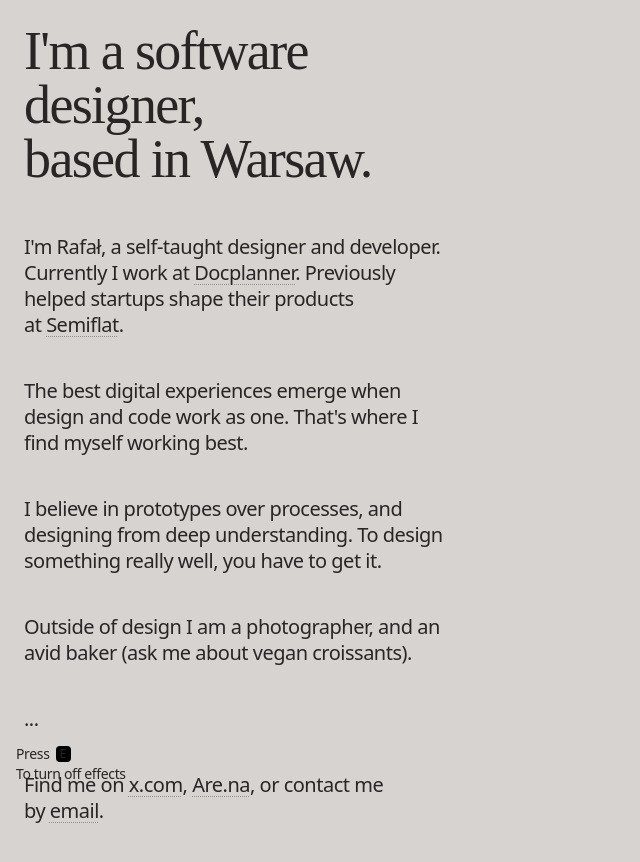
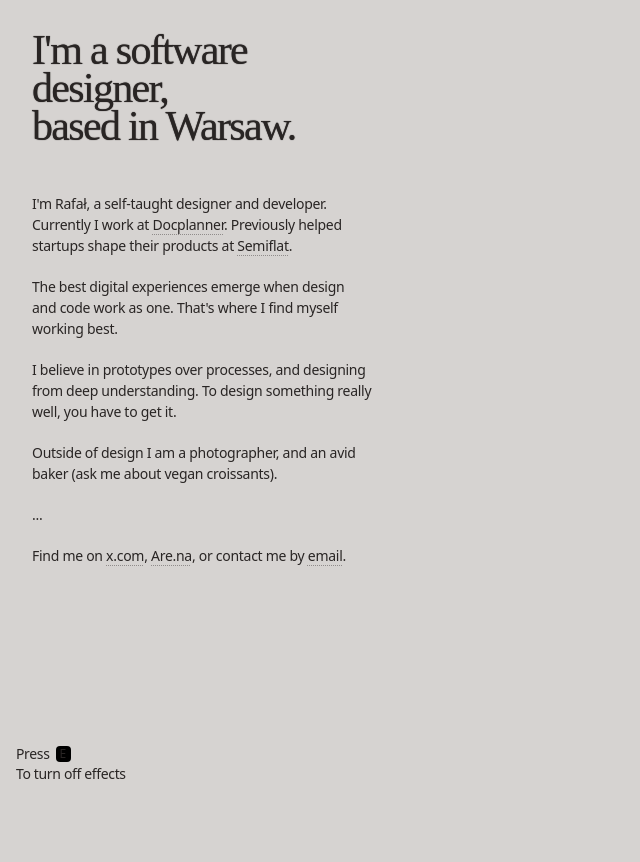
Before and after one commit to rafalziolek/portfolio, a Next.js app: page / in a window 1280 px wide. Shown: the top 862 px of the page, without its empty margins (0-640 px from the left). After the commit the page ends 800 px from the top, so only its background shows below. Built offline with nearby package versions, Linux system fonts and the light colour scheme.

Commit message:
Update page.tsx

```diff
--- a/app/page.tsx
+++ b/app/page.tsx
@@ -7,18 +7,21 @@ import { HoverArtifactProvider } from '@/context/HoverArtifactContext';
 export default function Home() {
   return (
     <HoverArtifactProvider>
-      <div data-hide-cursor className="align-start flex max-w-[480px] flex-col justify-start p-6">
+      <div
+        data-hide-cursor
+        className="align-center flex max-w-[420px] flex-col justify-center px-8 py-8"
+      >
         <h1
-          className="pb-12 text-[54px] leading-[1em] tracking-[-0.03em] text-pretty"
+          className="font-gyre-heros pb-12 text-[42px] leading-[0.9em] tracking-[-0.04em] text-pretty text-shadow-[0_0_1px_var(--color-foreground)]"
           style={{ fontFamily: 'OT Neue Montreal medium' }}
         >
           I'm a software designer,
           <br /> based in <HoverArtifact artifactId="warsaw-clock">Warsaw</HoverArtifact>.
         </h1>
-        <div className="flex flex-col gap-10 pb-10 text-xl leading-[1.3] !font-medium tracking-tight text-pretty dark:font-normal">
+        <div className="flex flex-col gap-5 pb-10 text-sm leading-[1.5] tracking-[-0.02em] text-balance dark:font-normal">
           <p>
             I'm <HoverArtifact artifactId="rafal-photo">Rafał</HoverArtifact>, a self-taught
-            designer and developer. Currently I work at{' '}
+            designer and developer. Currently I&nbsp;work at{' '}
             <Link href="https://www.docplanner.com">Docplanner</Link>. Previously helped startups
             shape their products at <Link href="https://semiflat.com">Semiflat</Link>.
           </p>
```
